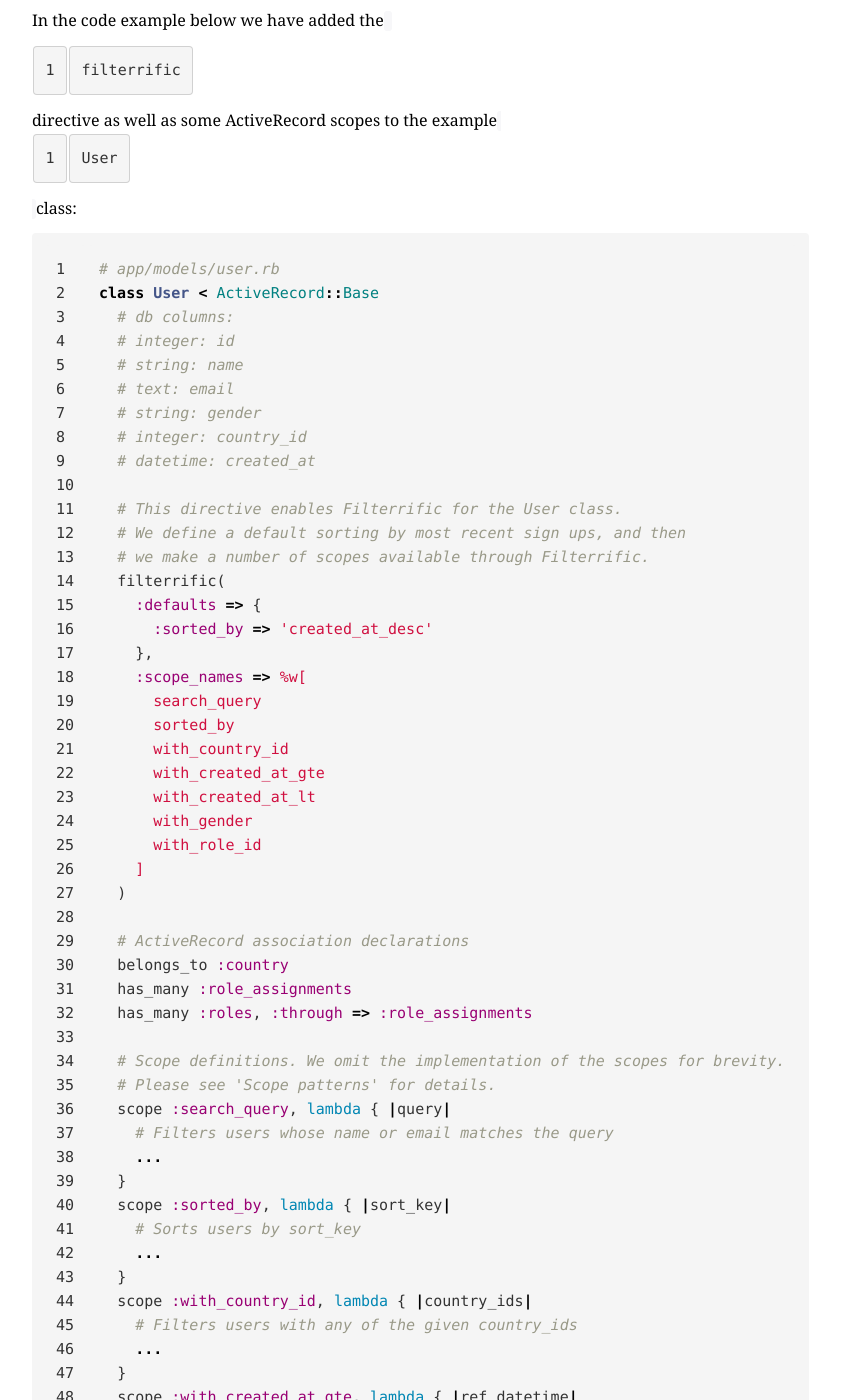
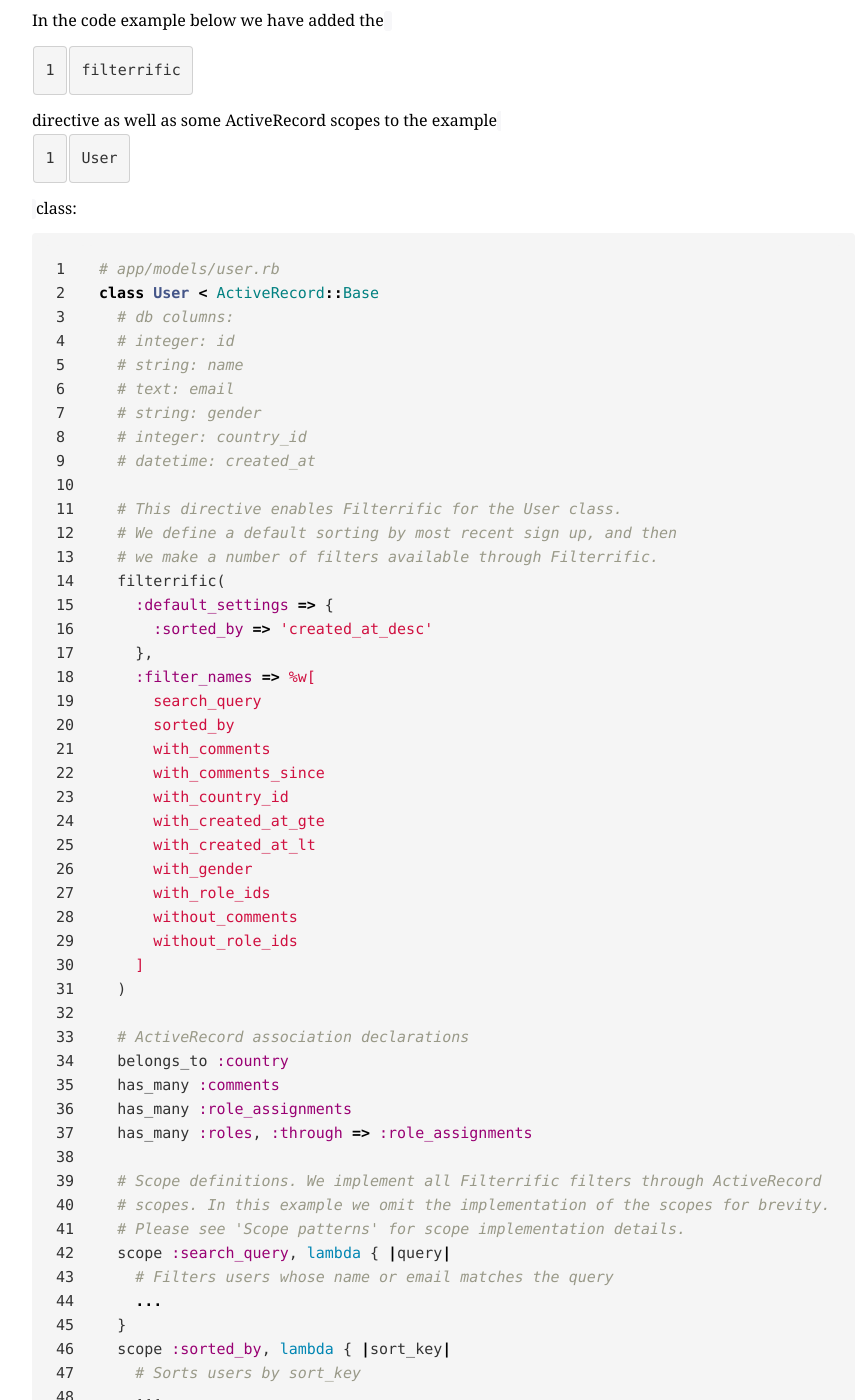
Before and after one commit to jhund/filterrific, a Jekyll site: the page built from pages/active_record_model_api.md, in a window 1280 px wide and 1400 px high, scrolled down 523 px. Shown: the whole window, without its empty margins (123-981 px from the left). Built offline with Jekyll 4.4.1, drawn with Linux system fonts in a browser that asks for light colours; Markdown is read by kramdown in place of the engine named in the settings; some of the changed text lies outside the part shown.

Commit message:
Copy updates

````diff
--- a/pages/active_record_model_api.md
+++ b/pages/active_record_model_api.md
@@ -8,14 +8,13 @@ layout: default
 
 {% include project_navigation.html %}
 
-Use the ActiveRecord model API to make your model filterable:
+Use the ActiveRecord model API to make your model filterrific:
 
 * Apply Filterrific to the model.
 * Specify which scopes are available to Filterrific. This is a safety mechanism
   to prevent unauthorized access to your database. It is like `attr_accessible`,
-  just for Filterrific.
+  just for filter settings.
 * Define default filter settings.
-
 
 Filterrific relies heavily on ActiveRecord scopes for filtering, so it is
 important that you are familiar with how to use scopes. We have an entire page
@@ -37,30 +36,36 @@ class User < ActiveRecord::Base
   # datetime: created_at
 
   # This directive enables Filterrific for the User class.
-  # We define a default sorting by most recent sign ups, and then
-  # we make a number of scopes available through Filterrific.
+  # We define a default sorting by most recent sign up, and then
+  # we make a number of filters available through Filterrific.
   filterrific(
-    :defaults => {
+    :default_settings => {
       :sorted_by => 'created_at_desc'
     },
-    :scope_names => %w[
+    :filter_names => %w[
       search_query
       sorted_by
+      with_comments
+      with_comments_since
       with_country_id
       with_created_at_gte
       with_created_at_lt
       with_gender
-      with_role_id
+      with_role_ids
+      without_comments
+      without_role_ids
     ]
   )
 
   # ActiveRecord association declarations
   belongs_to :country
+  has_many :comments
   has_many :role_assignments
   has_many :roles, :through => :role_assignments
 
-  # Scope definitions. We omit the implementation of the scopes for brevity.
-  # Please see 'Scope patterns' for details.
+  # Scope definitions. We implement all Filterrific filters through ActiveRecord
+  # scopes. In this example we omit the implementation of the scopes for brevity.
+  # Please see 'Scope patterns' for scope implementation details.
   scope :search_query, lambda { |query|
     # Filters users whose name or email matches the query
     ...
@@ -73,22 +78,7 @@ class User < ActiveRecord::Base
     # Filters users with any of the given country_ids
     ...
   }
-  scope :with_created_at_gte, lambda { |ref_datetime|
-    # Filters users who signed up on or after ref_datetime
-    ...
-  }
-  scope :with_created_at_lt, lambda { |ref_datetime|
-    # Filters users who signed up before ref_datetime
-    ...
-  }
-  scope :with_gender, lambda { |genders|
-    # Filters users with any of the given genders
-    ...
-  }
-  scope :with_role_id, lambda { |role_ids|
-    # Filters users with any of the given role_ids
-    ...
-  }
+  ...
 
 end
 ```
````
Also changed, not shown: index.md (+5 -4 lines), pages/action_controller_api.md (+5 -1 lines), pages/action_view_api.md (+13 -0 lines), pages/active_record_scope_patterns.md (+3 -3 lines).
